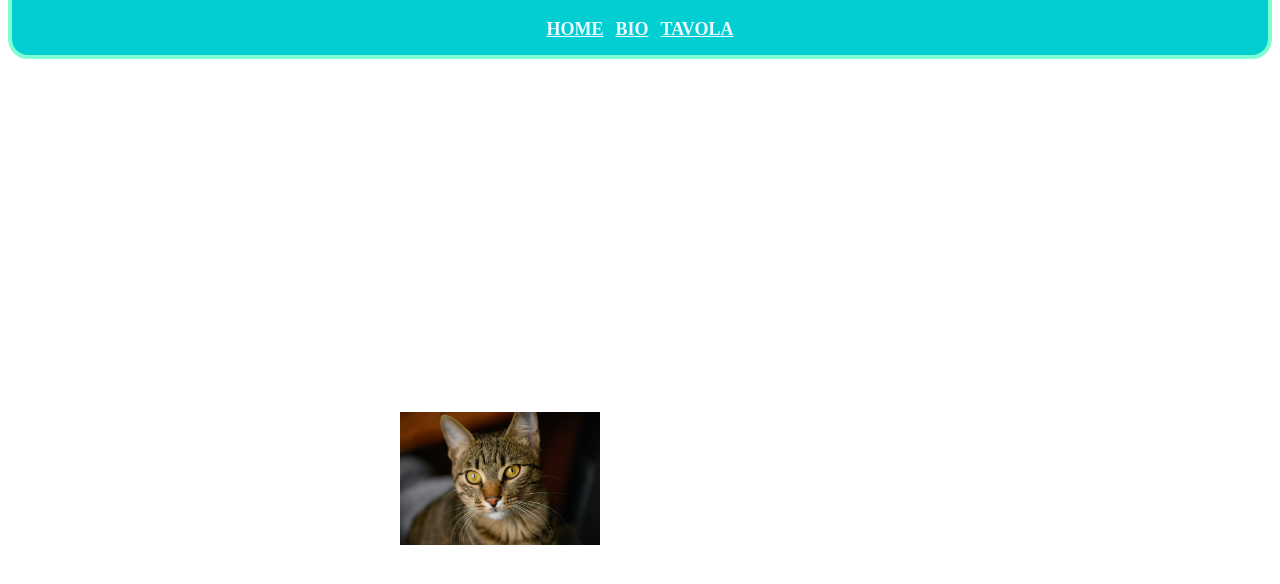
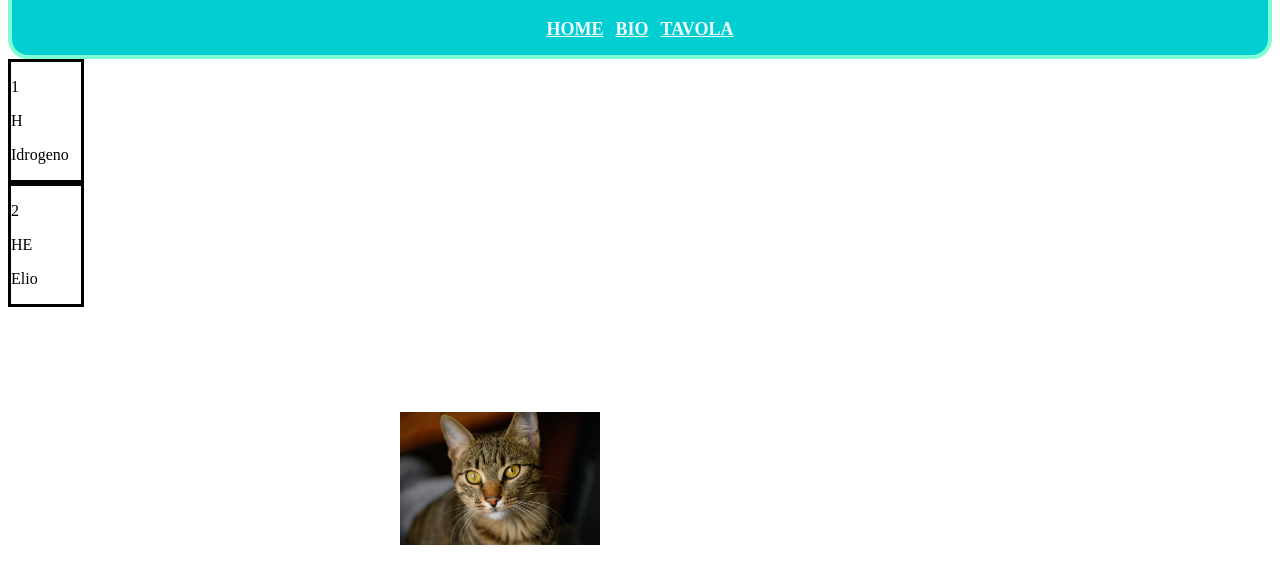
Before and after one commit to MF2018-byte/tavola-periodica, a plain HTML site: page tavola.html in a window 1280 px wide. Shown: the part 88-672 px from the top of the page. Drawn offline with Linux system fonts and the light colour scheme.

Commit message:
ho fatto gli elementi

```diff
--- /dev/null
+++ b/programma.js
@@ -0,0 +1,35 @@
+
+let idrogeno = {};
+
+idrogeno.simbolo = 'H'
+idrogeno.numero = 1;
+idrogeno.nome = 'Idrogeno'
+
+let elio = {};
+
+elio.simbolo = 'HE';
+elio.numero = 2
+elio.nome = 'Elio'
+
+let elementi = [idrogeno, elio]
+for (const element of elementi) {
+    let contenitore = document.getElementById('contenitore');
+
+    let cella = document.createElement('div');
+    cella.style.borderStyle = 'solid'
+    cella.style.width = '70px'
+    let numeroAtomico = document.createElement('p');
+    numeroAtomico.innerText = element.numero;
+    cella.appendChild(numeroAtomico);
+
+    let simbolo = document.createElement('a');
+    simbolo.innerText = element.simbolo;
+    cella.appendChild(simbolo);
+
+    let nome = document.createElement('p');
+    nome.innerText = element.nome;
+    cella.appendChild(nome);
+
+    contenitore.appendChild(cella);
+
+}
--- a/tavola.html
+++ b/tavola.html
@@ -15,7 +15,7 @@
             <a class="menu" href="tavola.html">TAVOLA</a>
         </nav>
     </header>
-    <main>
+    <main id="contenitore">
 
         <img class="Gatto" width="200px" src="Gatto.jpg" alt="">
 
@@ -24,4 +24,5 @@
 
     </footer>
 </body>
+<script src="programma.js"></script>
 </html>
```
